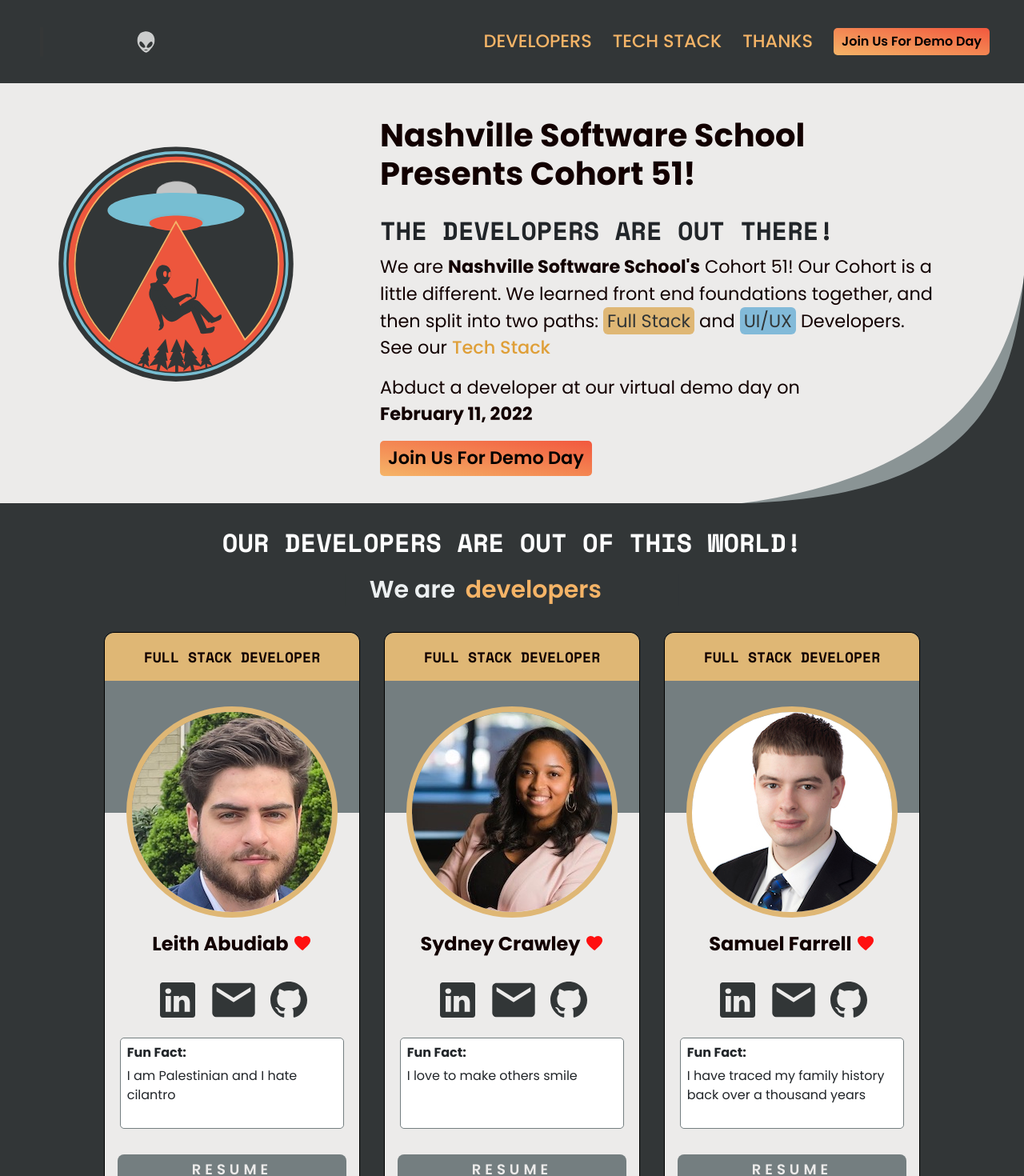
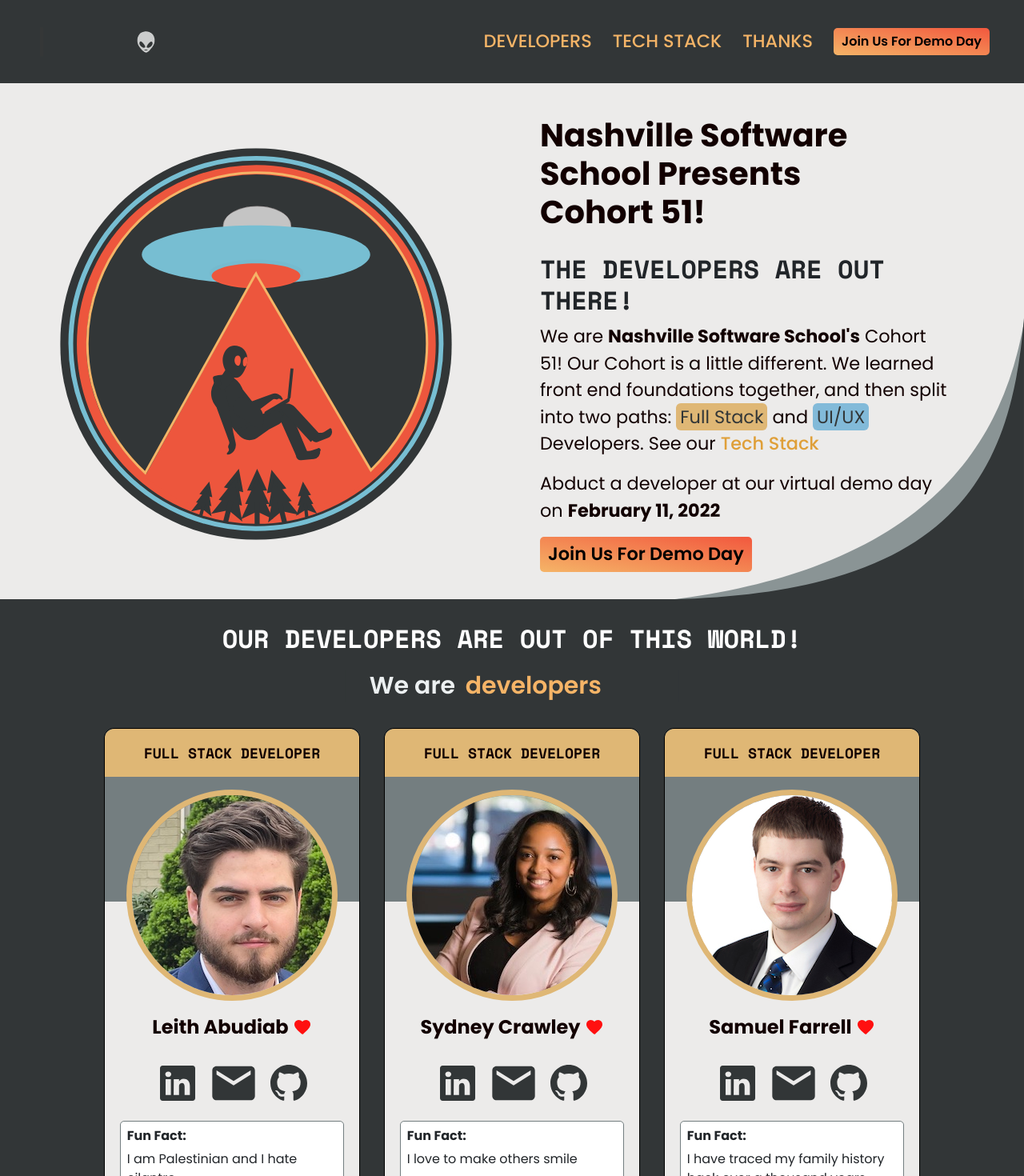
Before and after one commit to nss-day-cohort-51/nss-day-cohort-51.github.io, a React (Create React App) app: page / in a window 1280 px wide. Shown: the top 1470 px of the page at 80% size. Built offline with nearby package versions, Linux system fonts and the light colour scheme.

Commit message:
big logo

```diff
--- a/src/styles/description.scss
+++ b/src/styles/description.scss
@@ -26,7 +26,7 @@ $platinum: #ecebea;
 }
 
 .logo {
-  width: 300px;
+  width: 500px;
   margin: 70px;
 }
 
--- a/src/styles/devlist.scss
+++ b/src/styles/devlist.scss
@@ -91,7 +91,7 @@ $platinum: #ecebea;
     align-content: center;
     justify-content: center;
     align-items: center;
-    padding: 2rem;
+    padding: 1rem;
   }
 
   //Dev pic
```
